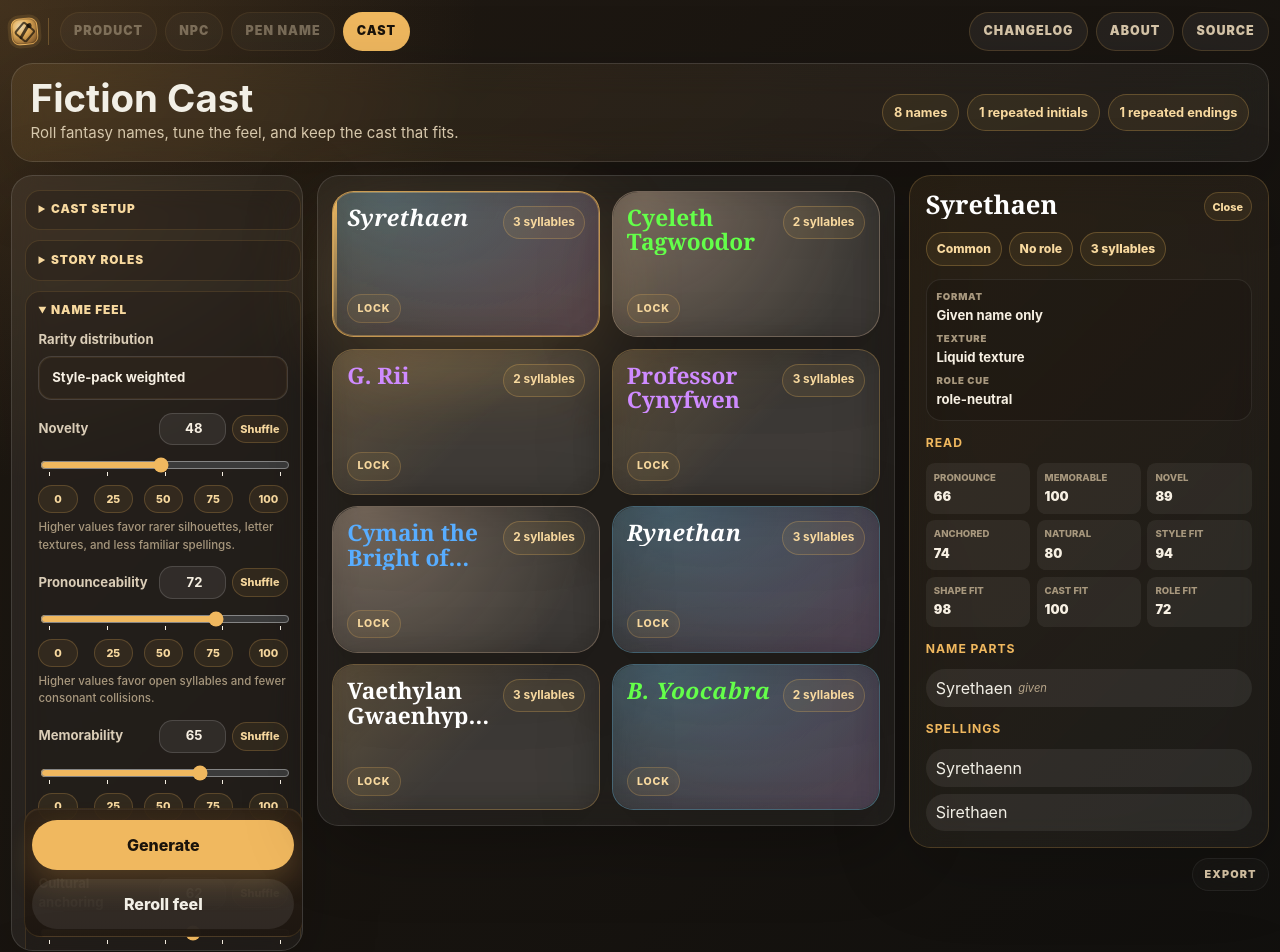
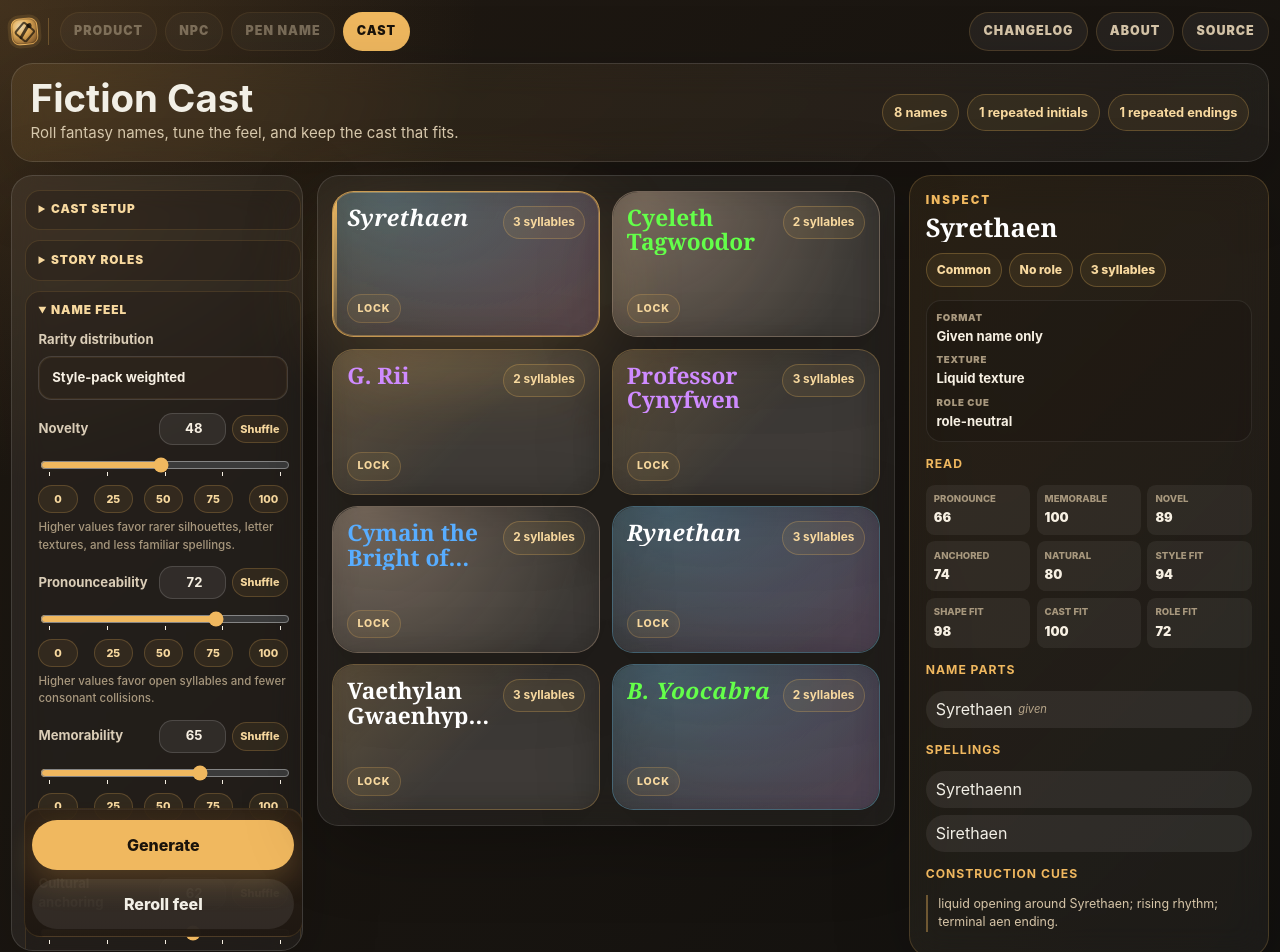
Before and after one commit to jaahay/name-forge, a React (Vite) app: page / in a window 1280 px wide. Shown: the top 952 px of the page. Built offline with nearby package versions, Linux system fonts and the light colour scheme.

Commit message:
Refine name card inspection UI

```diff
--- a/src/ui/NameCard.tsx
+++ b/src/ui/NameCard.tsx
@@ -1,6 +1,8 @@
 import type { GeneratedName } from '../engine/types';
 import { rarityPresentation, scorePresentation } from './presentation';
 import { formatScore, textureClassName } from './score';
+
+type NameDisplayLength = 'short' | 'medium' | 'long' | 'very-long';
 
 interface NameCardHeaderProps {
   name: GeneratedName;
@@ -16,7 +18,6 @@ interface NameCardProps {
 
 interface NameInspectorProps {
   name: GeneratedName;
-  onDismiss: () => void;
 }
 
 function labelFor(value: string): string {
@@ -26,13 +27,43 @@ function labelFor(value: string): string {
     .join(' ');
 }
 
+function getNameDisplayLength(name: string): NameDisplayLength {
+  const length = name.length;
+  const words = name.trim().split(/\s+/).filter(Boolean).length;
+
+  if (length <= 18 && words <= 2) return 'short';
+  if (length <= 30 && words <= 3) return 'medium';
+  if (length <= 44 && words <= 5) return 'long';
+  return 'very-long';
+}
+
+function protectInitialBreaks(name: string): string {
+  return name.replace(/\b([A-Z])\.\s+/g, '$1.\u00A0');
+}
+
+function terminalCueFor(name: GeneratedName): string {
+  const lettersOnly = name.name.replace(/[^A-Za-z]+/g, '');
+  return (lettersOnly.slice(-3) || name.name.slice(-3)).toLowerCase();
+}
+
+function constructionCueFor(name: GeneratedName): string {
+  const opening = name.identity?.parts[0]?.value ?? name.name.trim().split(/\s+/)[0] ?? name.name;
+  const terminalCue = terminalCueFor(name);
+  const texture = labelFor(name.silhouette.texture).toLowerCase();
+  const rhythm = labelFor(name.silhouette.rhythm).toLowerCase();
+
+  return `${texture} opening around ${opening}; ${rhythm} rhythm; terminal ${terminalCue} ending.`;
+}
+
 function NameCardHeader({ name }: NameCardHeaderProps) {
   const rarity = rarityPresentation[name.silhouette.rarityBand];
+  const displayName = protectInitialBreaks(name.name);
+  const displayLength = getNameDisplayLength(name.name);
 
   return (
     <div className="name-card-header">
       <div className="name-card-title-block">
-        <h2 className={`name-card-title ${rarity.className}`}>{name.name}</h2>
+        <h2 className={`name-card-title ${rarity.className}`} data-name-length={displayLength}>{displayName}</h2>
       </div>
       <div className="name-card-meta" aria-label={`${name.silhouette.syllableCount} syllables`}>
         <span>{name.silhouette.syllableCount} syllables</span>
@@ -52,15 +83,17 @@ function metadataFor(name: GeneratedName) {
   return { formatLabel, identity, rarity, roleInfluenceLabel, roleLabel, textureLabel };
 }
 
-export function NameInspector({ name, onDismiss }: NameInspectorProps) {
+export function NameInspector({ name }: NameInspectorProps) {
   const { formatLabel, identity, rarity, roleInfluenceLabel, roleLabel, textureLabel } = metadataFor(name);
+  const displayName = protectInitialBreaks(name.name);
+  const displayLength = getNameDisplayLength(name.name);
 
   return (
     <aside className="selected-name-panel panel" aria-labelledby="selected-name-heading">
       <header className="selected-name-heading">
-        <div className="name-card-header">
-          <h2 id="selected-name-heading" className={`name-card-title ${rarity.className}`}>{name.name}</h2>
-          <button type="button" className="anchor-button" aria-label="Close detail pane" onClick={onDismiss}>Close</button>
+        <div className="selected-name-title-block">
+          <p className="eyebrow inspector-eyebrow">Inspect</p>
+          <h2 id="selected-name-heading" className={`name-card-title ${rarity.className}`} data-name-length={displayLength}>{displayName}</h2>
         </div>
         <ul className="selected-name-chips" aria-label="Name snapshot">
           <li>{rarity.label}</li>
@@ -107,16 +140,22 @@ export function NameInspector({ name, onDismiss }: NameInspectorProps) {
             <p className="section-note">{name.roleInfluence.label} nudged this result at {name.roleInfluence.level} strength: {name.roleInfluence.effects.join(', ')}.</p>
           </section>
         ) : null}
+
+        <section className="detail-block">
+          <h3>Construction cues</h3>
+          <p className="section-note">{constructionCueFor(name)}</p>
+        </section>
       </div>
     </aside>
   );
 }
 
 export function NameCard({ name, isSelected, isLocked, onSelect, onToggleLocked }: NameCardProps) {
+  const displayLength = getNameDisplayLength(name.name);
   const cardClassName = `name-card panel ${textureClassName(name.silhouette.texture)}${isSelected ? ' selected' : ''}${isLocked ? ' locked' : ''}`;
 
   return (
-    <article className={cardClassName} aria-current={isSelected ? 'true' : undefined}>
+    <article className={cardClassName} data-name-length={displayLength} aria-current={isSelected ? 'true' : undefined}>
       <button
         type="button"
         className="name-card-button"
```
